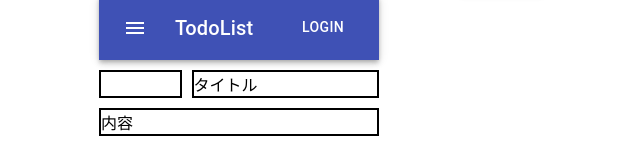
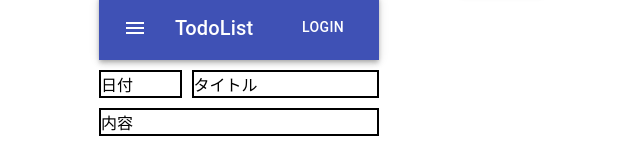
Before and after one commit to yutech941/ToDoList, a React (Create React App) app: page / in a window 1280 px wide. Shown: the part 269-429 px from the top of the page, without its empty margins (401-1041 px from the left). Built offline with nearby package versions, Linux system fonts and the light colour scheme.

Commit message:
日付表示完成

```diff
--- a/src/components/App.js
+++ b/src/components/App.js
@@ -1,6 +1,7 @@
 import React from "react";
 import TodoCreator from "./TodoCreator";
 import TodoList from "./TodoList";
+import moment from "moment/moment";
 
 export default class App extends React.Component {
   constructor() {
@@ -10,11 +11,13 @@ export default class App extends React.Component {
       listdata: [
         {
           id: this.createHashId(),
+          date: "日付",
           title: "タイトル",
           content: "内容",
         },
       ],
       //タスク追加データ
+      dateVal: moment().format("L"),
       titleVal: "",
       contentVal: "",
     };
@@ -23,7 +26,6 @@ export default class App extends React.Component {
     this.handleChangeContent = this.handleChangeContent.bind(this);
     this.handleClick = this.handleClick.bind(this);
   }
-
   //リストのキー生成
   createHashId() {
     return Math.random().toString(36).slice(-16);
@@ -47,6 +49,7 @@ export default class App extends React.Component {
     let nextData = this.state.listdata;
     nextData.push({
       id: this.createHashId(),
+      date: this.state.dateVal,
       title: this.state.titleVal,
       content: this.state.contentVal,
     });
@@ -66,6 +69,7 @@ export default class App extends React.Component {
           }}
         >
           <TodoCreator
+            dateVal={this.state.dateVal}
             titleVal={this.state.titleVal}
             contentVal={this.state.contentVal}
             handleChangeTitle={this.handleChangeTitle}
@@ -74,7 +78,12 @@ export default class App extends React.Component {
           />
 
           {this.state.listdata.map((todo) => (
-            <TodoList key={todo.id} title={todo.title} content={todo.content} />
+            <TodoList
+              key={todo.id}
+              date={todo.date}
+              title={todo.title}
+              content={todo.content}
+            />
           ))}
         </div>
       </div>
--- a/src/components/TodoCreator.js
+++ b/src/components/TodoCreator.js
@@ -22,8 +22,6 @@ const styles = {
   },
 };
 
-let mom = moment();
-
 export default class TodoCreator extends React.Component {
   render() {
     return (
@@ -33,7 +31,7 @@ export default class TodoCreator extends React.Component {
           <TextField
             style={styles.timeInput}
             variant="outlined"
-            value={mom.format("L")}
+            value={this.props.dateVal}
           />
 
           {/*タイトル入力フォーム*/}
--- a/src/components/TodoList.js
+++ b/src/components/TodoList.js
@@ -24,13 +24,13 @@ const styles = {
 
 export default class TodoList extends React.Component {
   render() {
-    const { time, title, content } = this.props;
+    const { date, title, content } = this.props;
 
     return (
       <div>
         <ButtonAppBar />
         <div style={styles.flexDirection}>
-          <div style={styles.timeInput}>{time}</div>
+          <div style={styles.timeInput}>{date}</div>
           <div style={styles.titleInput}>{title}</div>
         </div>
         <div style={styles.list}>{content}</div>
```
